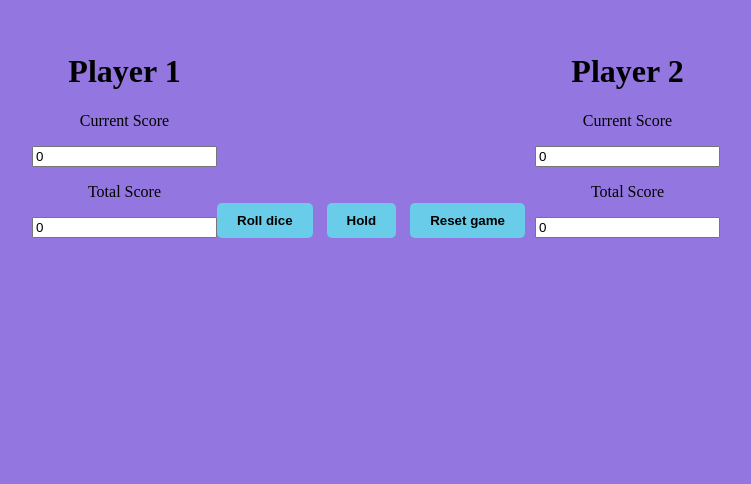
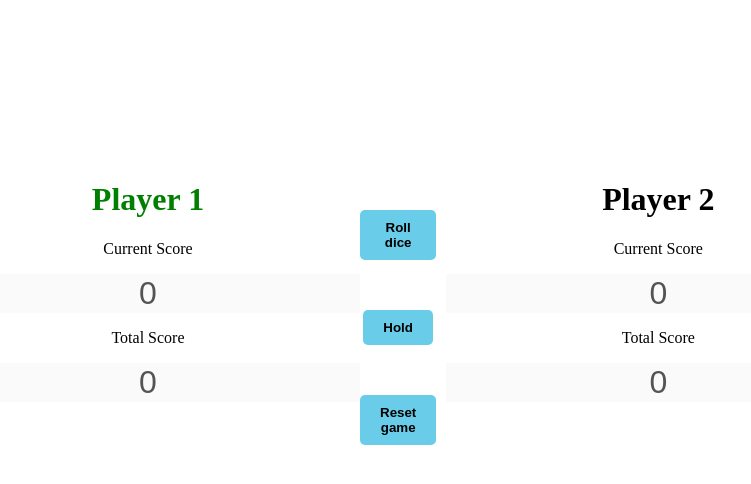
Before and after one commit to Yash19Yp/Pig-Game-using-JavaScript, a plain HTML site: page index.html in a window 1280 px wide. Shown: the whole page, without its empty margins (264-1015 px from the left). Drawn offline with Linux system fonts and the light colour scheme.

Commit message:
Updated CSS for game and added comments

```diff
--- a/index.html
+++ b/index.html
@@ -5,36 +5,38 @@
     <meta charset="UTF-8">
     <meta name="viewport" content="width=device-width, initial-scale=1.0">
     <title>Pig Game</title>
+    <link rel="shortcut icon" href="./images/pig.png" type="image/x-icon">
     <link rel="stylesheet" href="style.css">
 </head>
 
 <body>
-
     <div class="players">
         <div>
-            <h1>Player 1</h1>
+            <h1 class="player1 active">Player 1</h1>
             <p>Current Score</p>
-            <input type="text" name="" id="player1CrtScore">
+            <input class="score" type="text" id="player1CrtScore" disabled>
             <p>Total Score</p>
-            <input type="text" name="" id="player1ttlScore">
+            <input class="score" type="text" id="player1TtlScore" disabled>
         </div>
+
         <div class="diceSection">
-            <img src="images/dice-1.svg" alt="dice" class="dice">
+            <img src="images/dice-1.svg" alt="dice" class="dice" width="25%">
             <div>
-                <button class="btn" id="rollDice">Roll dice</button>
-                <button class="btn" id="hold">Hold</button>
-                <button class="btn" id="reset">Reset game</button>
+                <button id="rollDice">Roll dice</button>
+                <button id="hold">Hold</button>
+                <button id="reset">Reset game</button>
             </div>
         </div>
 
         <div>
-            <h1>Player 2</h1>
+            <h1 class="player2">Player 2</h1>
             <p>Current Score</p>
-            <input type="text" name="" id="player2CrtScore">
+            <input class="score" type="text" id="player2CrtScore" disabled>
             <p>Total Score</p>
-            <input type="text" name="" id="player2ttlScore">
+            <input class="score" type="text" id="player2TtlScore" disabled>
         </div>
     </div>
+
     <script src="script.js"></script>
 </body>
 
--- a/script.js
+++ b/script.js
@@ -1,19 +1,28 @@
+// To pick element from the DOM tree
 const $ = (selector) => document.querySelector(selector);
 
+// Initial game start logic
 let currentScore = 0;
 let activePlayer = 1;
 
 const dice = $(".dice");
 dice.style.display = "none";
 
+$("#player1TtlScore").value = 0;
+$("#player2TtlScore").value = 0;
+$("#player1CrtScore").value = 0;
+$("#player2CrtScore").value = 0;
+
+// To calculate total score and switch players
 const holdClick = () => {
   const crtPlayer = activePlayer === 1 ? "player1" : "player2";
   let playerCrtScore = $(`#${crtPlayer}CrtScore`);
-  let playerTtlScore = $(`#${crtPlayer}ttlScore`);
+  let playerTtlScore = $(`#${crtPlayer}TtlScore`);
 
   const totalScore =
     parseInt(playerCrtScore.value) + parseInt(playerTtlScore.value);
 
+  // To check winner
   if (totalScore >= 100) {
     alert(`${crtPlayer} is Winner!!`);
     resetGame();
@@ -26,17 +35,28 @@ const holdClick = () => {
   }
 };
 
+// To toggle players
 const statusChange = () => {
   $(`#player${activePlayer}CrtScore`).value = 0;
+
+  // CSS for active player
+  $(`.player${activePlayer}`).classList.remove("active");
+  $(`.player${activePlayer === 1 ? 2 : 1}`).classList.add("active");
+
   activePlayer = activePlayer === 1 ? 2 : 1;
+
   currentScore = 0;
 };
 
+// Roll Dice logic
 const rollDice = () => {
   const generatedScore = Math.floor(Math.random() * 6) + 1;
+
   dice.src = `images/dice-${generatedScore}.svg`;
   dice.style.display = "inline-block";
+
   const playerCrtScore = $(`#player${activePlayer}CrtScore`);
+
   if (generatedScore > 1) {
     playerCrtScore.value = generatedScore + parseInt(playerCrtScore.value);
   } else {
@@ -44,20 +64,21 @@ const rollDice = () => {
   }
 };
 
-$("#rollDice").addEventListener("click", rollDice);
-$("#hold").addEventListener("click", holdClick);
+// To reset the game
+const resetGame = () => {
+  activePlayer = 1;
+  dice.style.display = "none";
 
-$("#player1ttlScore").value = 0;
-$("#player2ttlScore").value = 0;
-$("#player1CrtScore").value = 0;
-$("#player2CrtScore").value = 0;
+  $(".player1").classList.add("active");
+  $(".player2").classList.remove("active");
 
-const resetGame = () => {
-  dice.style.display = "none";
-  $("#player1ttlScore").value = 0;
-  $("#player2ttlScore").value = 0;
+  $("#player1TtlScore").value = 0;
+  $("#player2TtlScore").value = 0;
   $("#player1CrtScore").value = 0;
   $("#player2CrtScore").value = 0;
 };
 
-$("#reset").addEventListener("click", resetGame);
+// EventListeners for buttons
+$("#rollDice").addEventListener("click", rollDice); // Event listener for roll dice button
+$("#hold").addEventListener("click", holdClick); // Event listener for hold button
+$("#reset").addEventListener("click", resetGame); // Event listener for reset button
--- a/style.css
+++ b/style.css
@@ -1,15 +1,16 @@
 body {
   text-align: center;
-  background-color: #9376e0;
+  /* background-color: #9376e0; */
+  margin-top: 10rem;
 }
 
 .players {
   display: flex;
   justify-content: space-between;
-  margin: 2rem 18rem;
+  margin: 2rem 12rem;
 }
 
-.btn {
+button {
   display: inline-block;
   padding: 10px 20px;
   margin-top: 50px;
@@ -30,3 +31,13 @@ body {
 .diceSection {
   margin-top: auto;
 }
+
+.active {
+  color: green;
+}
+
+.score {
+  border: none;
+  text-align: center;
+  font-size: 2rem;
+}
```
Also changed, not shown: images/dice-5.svg, images/pig.png (added).
